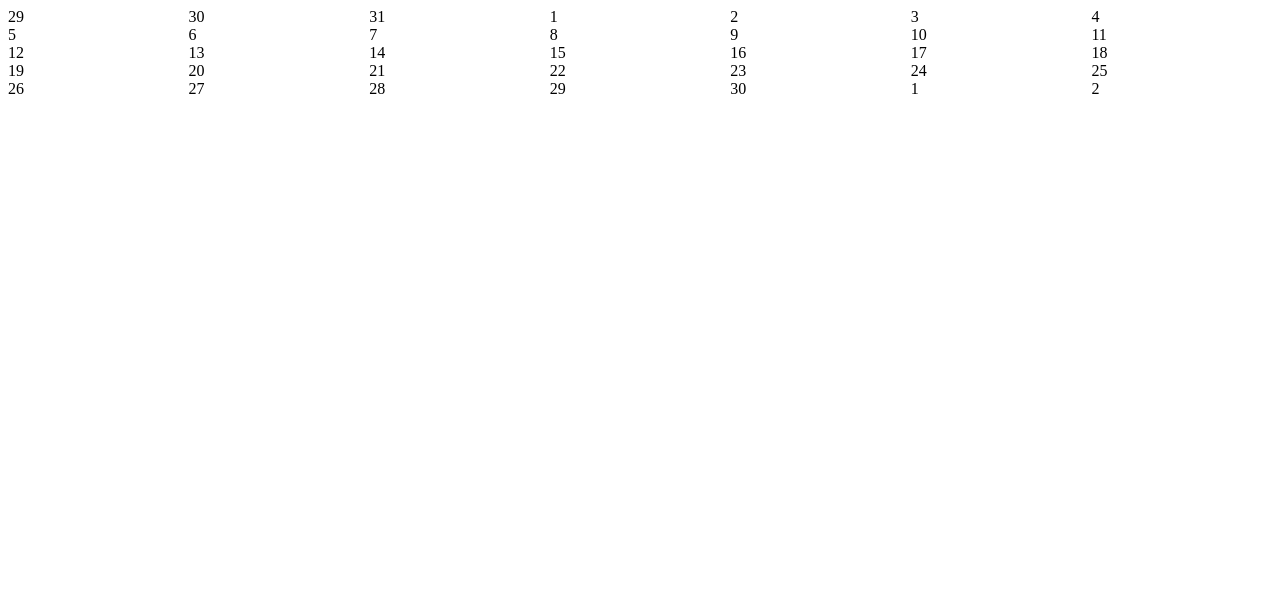
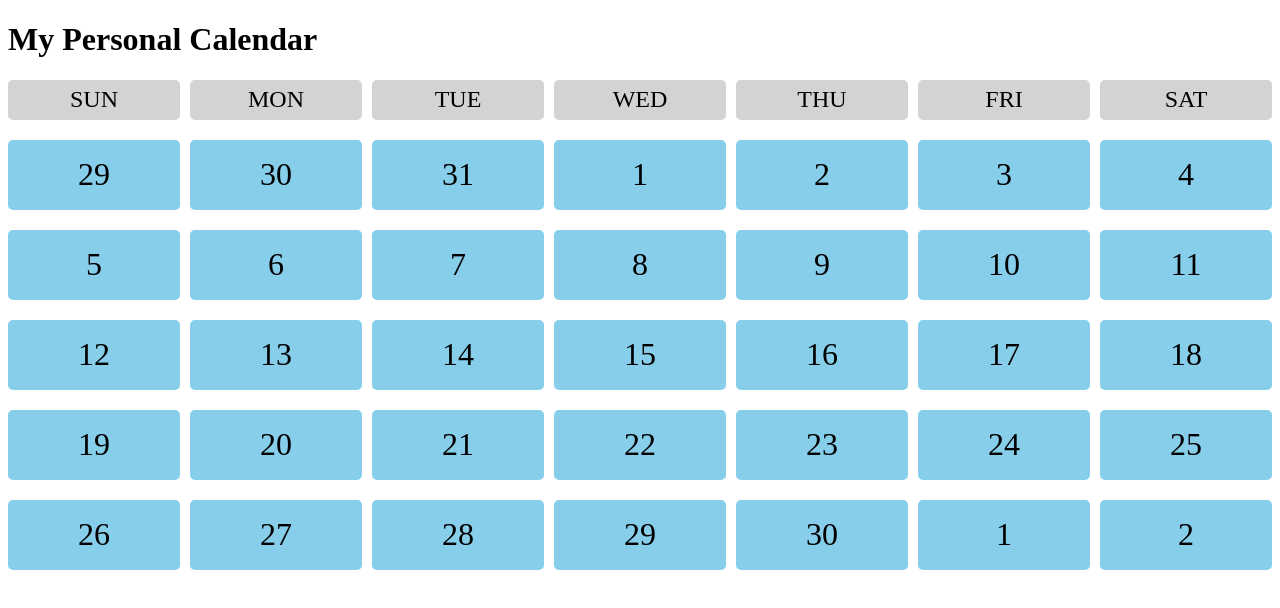
Before and after one commit to Nadim-Mahmud751/my-personal-calendar, a plain HTML site: page calendar.html in a window 1280 px wide. Drawn offline with Linux system fonts and the light colour scheme.

Commit message:
added calender styles

```diff
--- a/calendar.html
+++ b/calendar.html
@@ -7,7 +7,17 @@
     <link rel="stylesheet" href="style.css">
 </head>
 <body>
+    <h1>
+        My Personal Calendar
+    </h1>
     <div class="calendar">
+        <div class="day">SUN</div>
+        <div class="day">MON</div>
+        <div class="day">TUE</div>
+        <div class="day">WED</div>
+        <div class="day">THU</div>
+        <div class="day">FRI</div>
+        <div class="day">SAT</div>
         <div class="date">29</div>
         <div class="date">30</div>
         <div class="date">31</div>
--- a/style.css
+++ b/style.css
@@ -1,4 +1,19 @@
 .calendar{
     display: grid;
     grid-template-columns: repeat(7, 1fr);
+    grid-template-rows: 40px repeat(5, 70px);
+    row-gap: 20px;
+    column-gap: 10px;
 }
+.date, .day{
+    background-color: skyblue;
+    border-radius: 5px;
+    display: flex;
+    justify-content: center;
+    align-items: center;
+    font-size: 2em;
+}
+.day{
+    background-color: lightgray;
+    font-size: 1.5em;
+}
```
